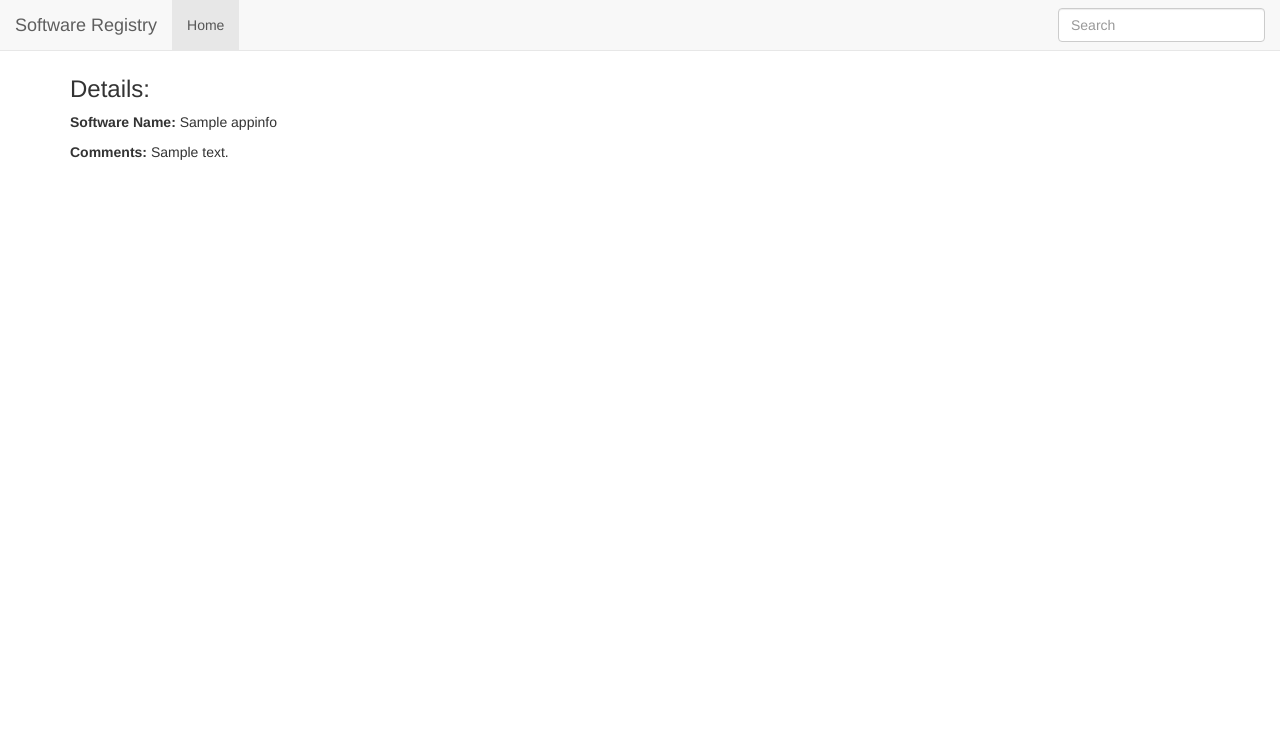
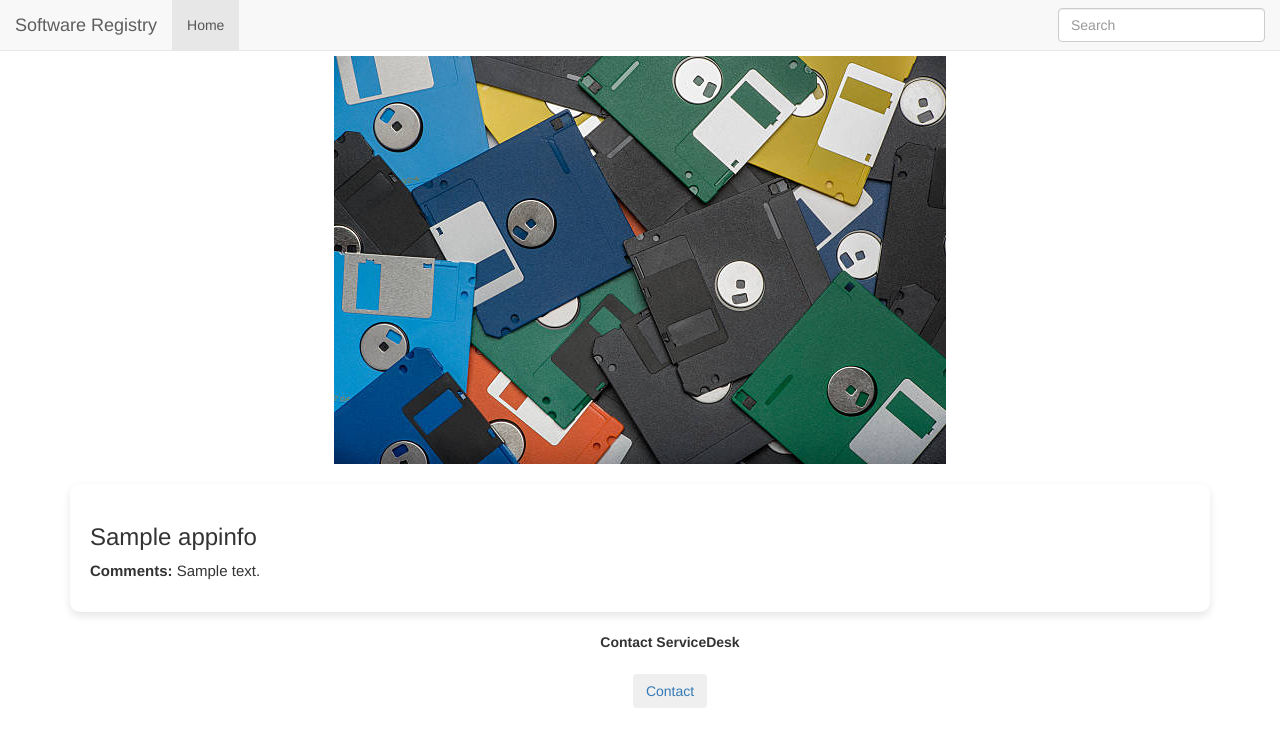
Before and after one commit to stanwisniew/SoftwareRegisterApp, a Flask app: template templates/application.html in a window 1280 px wide. Shown: the top 747 px of the page. Run offline with Flask 3, Linux system fonts and the light colour scheme; the template is opened without the code that fills it: most values are stand-ins (such as "Sample title", 1, 10 or a date in 2020).

Commit message:
something

```diff
--- a/templates/application.html
+++ b/templates/application.html
@@ -7,14 +7,34 @@
     <!-- Bootstrap -->
     <link rel="stylesheet" href="https://cdn.jsdelivr.net/npm/bootstrap@3.4.1/dist/css/bootstrap.min.css" integrity="sha384-HSMxcRTRxnN+Bdg0JdbxYKrThecOKuH5zCYotlSAcp1+c8xmyTe9GYg1l9a69psu" crossorigin="anonymous">
     <link rel="stylesheet" href="{{ url_for('static', filename='styles.css') }}">
+    <style>
+        .software-card {
+            margin: 20px 0;
+            padding: 20px;
+            border-radius: 10px;
+            box-shadow: 0 4px 8px rgba(0, 0, 0, 0.1);
+        }
+        .software-card img {
+            max-width: 100%;
+            border-radius: 10px;
+        }
+        .software-card h3 {
+            color: #333;
+        }
+        .software-card p {
+            font-size: 1.5rem;
+        }
+    </style>
     <title>{{ appinfo['Software_Name'] }}</title>
 </head>
 <body>
     {% include 'nav.html' %}
+    {% include 'banner.html' %}
     <div class="container">
-        <h3>Details:</h3>
-        <p><strong>Software Name:</strong> {{ appinfo['Software_Name'] }}</p>
-        <p><strong>Comments:</strong> {{ appinfo['Comments'] }}</p>
-    </div>
+        <div class="software-card">
+            <h3>{{ appinfo['Software_Name'] }}</h3>
+            <p><strong>Comments:</strong> {{ appinfo['Comments'] }}</p>
+        </div>
+    {% include 'footer.html' %}
 </body>
 </html>
--- /dev/null
+++ b/templates/banner.html
@@ -0,0 +1,6 @@
+<!-- Bootstrap -->
+<link rel="stylesheet" href="https://cdn.jsdelivr.net/npm/bootstrap@3.4.1/dist/css/bootstrap.min.css" integrity="sha384-HSMxcRTRxnN+Bdg0JdbxYKrThecOKuH5zCYotlSAcp1+c8xmyTe9GYg1l9a69psu" crossorigin="anonymous">
+<link rel="stylesheet" href="{{ url_for('static', filename='styles.css') }}">
+<div class="text-center">
+    <img class="img-fluid" src="/static/floppiesstack.jpg" alt="Image of stacked floppies">
+</div>
--- a/templates/index.html
+++ b/templates/index.html
@@ -11,12 +11,12 @@
     </head>
 <body>
     {% include 'nav.html' %}
+    {% include 'banner.html' %}
+
+
     <div class="container">
     <h1 class="text-center">Software Register</h1>
 
-    <div class="text-center">
-        <img class="img-fluid" src="/static/floppiesstack.jpg" alt="Image of stacked floppies">
-    </div>
 
     <h2>About</h2>
 
--- a/templates/nav.html
+++ b/templates/nav.html
@@ -8,7 +8,7 @@
                 <span class="icon-bar"></span>
                 <span class="icon-bar"></span>
             </button>
-            <a class="navbar-brand" href="#">Software Registry</a>
+            <a class="navbar-brand" href="/">Software Registry</a>
         </div>
 
         <div id="navbar" class="navbar-collapse collapse">
--- a/templates/request.html
+++ b/templates/request.html
@@ -10,6 +10,7 @@
 </head>
 <body>
     {% include 'nav.html' %}
+    {% include 'banner.html' %}
     <div class="container">
         <h1 class="text-center">Request New Software</h1>
 
@@ -35,5 +36,6 @@
             <button type="submit" class="btn btn-primary">Submit Request</button>
         </form>
     </div>
+    {% include 'footer.html' %}
 </body>
 </html>
```
